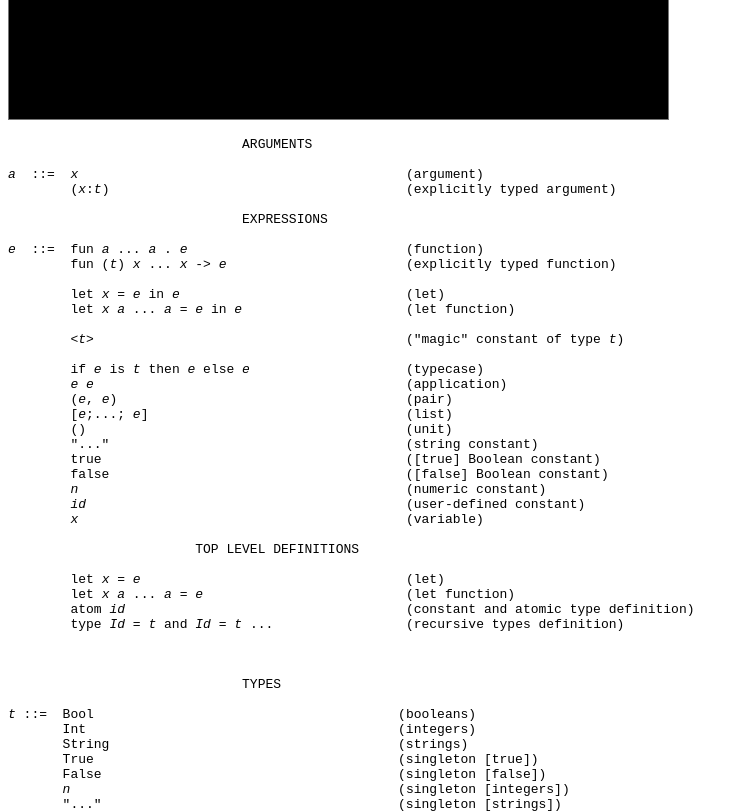
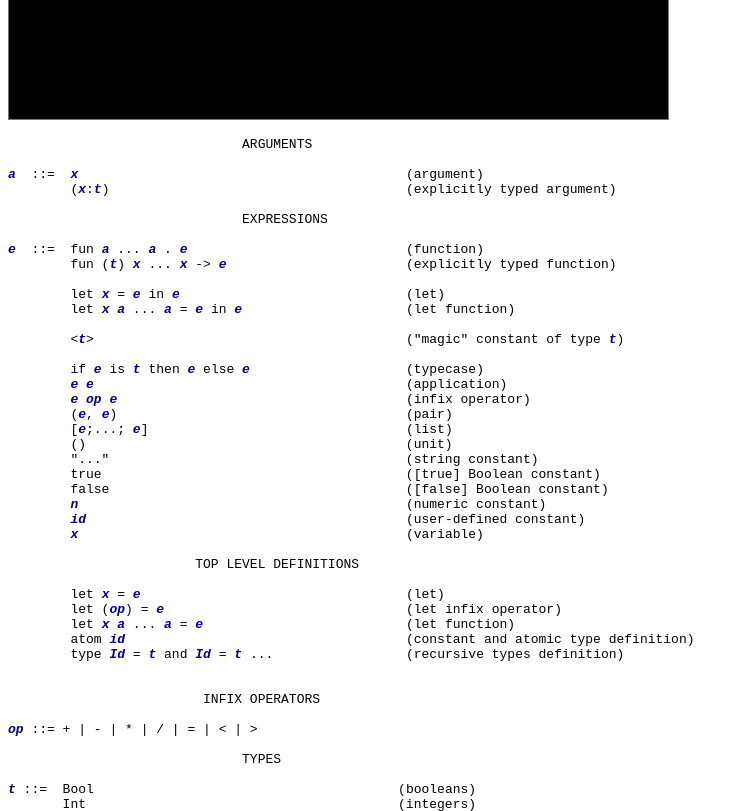
Before and after one commit to E-Sh4rk/Prototype, a plain HTML site: page src/html/index.html in a window 1280 px wide. Shown: the part 340-1151 px from the top of the page, without its empty margins (0-748 px from the left). Drawn offline with Linux system fonts and the light colour scheme; a script that the page names is missing.

Commit message:
Further tweak the grammar and add the syntax for infix ops.

```diff
--- a/src/html/index.html
+++ b/src/html/index.html
@@ -41,6 +41,10 @@
       align-items: stretch;
       flex-grow: 1;
     }
+    #syntax i {
+        color: darkblue;
+        font-weight: bold;
+    }
     </style>
   </head>
   <body>
@@ -72,7 +76,7 @@
         </div>
         <div id="output"></div>
       </div>
-      <div class="column">
+      <div id="syntax" class="column">
 <pre>
                               ARGUMENTS
 
@@ -91,6 +95,7 @@
 
         if <i>e</i> is <i>t</i> then <i>e</i> else <i>e</i>                    (typecase)
         <i>e</i> <i>e</i>                                        (application)
+        <i>e</i> <i>op</i> <i>e</i>                                     (infix operator)
         (<i>e</i>, <i>e</i>)                                     (pair)
         [<i>e</i>;...; <i>e</i>]                                 (list)
         ()                                         (unit)
@@ -104,11 +109,15 @@
                         TOP LEVEL DEFINITIONS
 
         let <i>x</i> = <i>e</i>                                  (let)
+        let (<i>op</i>) = <i>e</i>                               (let infix operator)
         let <i>x</i> <i>a</i> ... <i>a</i> = <i>e</i>                          (let function)
         atom <i>id</i>                                    (constant and atomic type definition)
         type <i>Id</i> = <i>t</i> and <i>Id</i> = <i>t</i> ...                 (recursive types definition)
 
 
+                         INFIX OPERATORS
+
+<i>op</i> ::= + | - | * | / | = | &lt; | &gt;
 
                               TYPES
 
```
